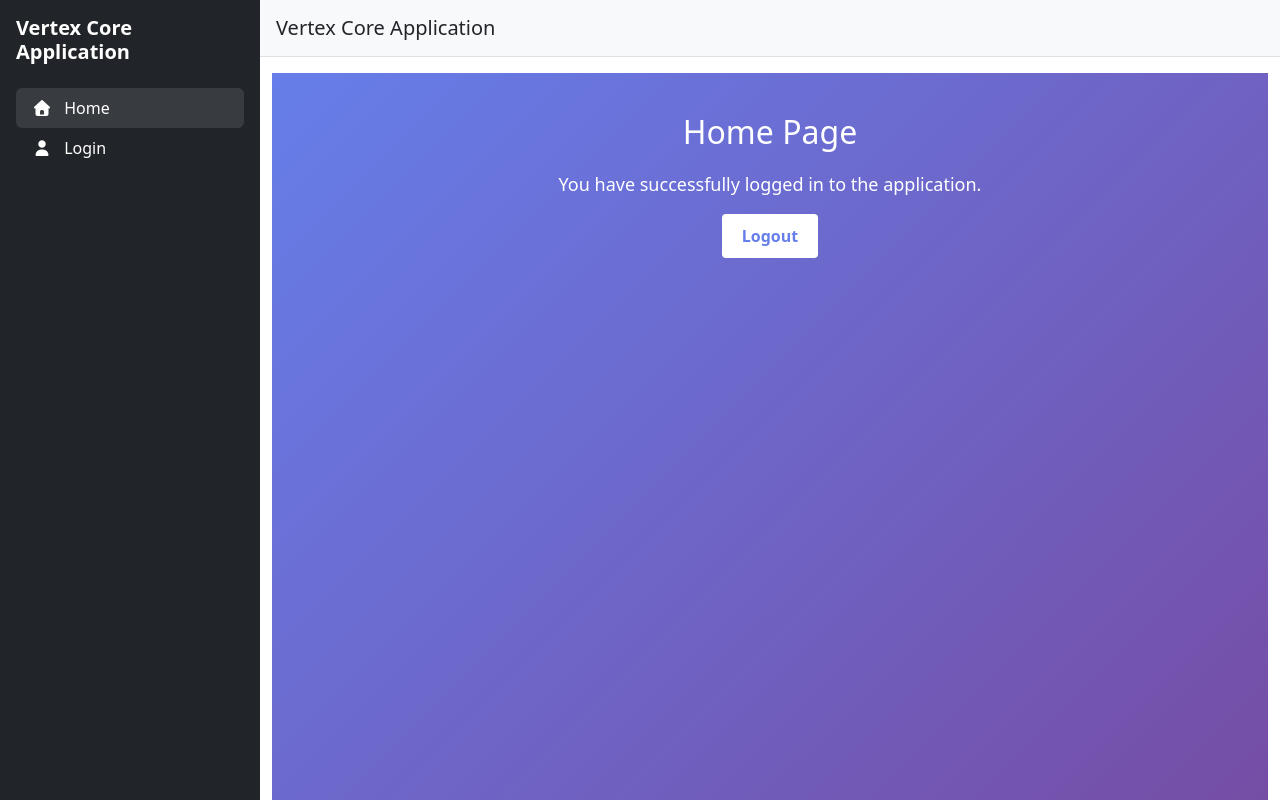
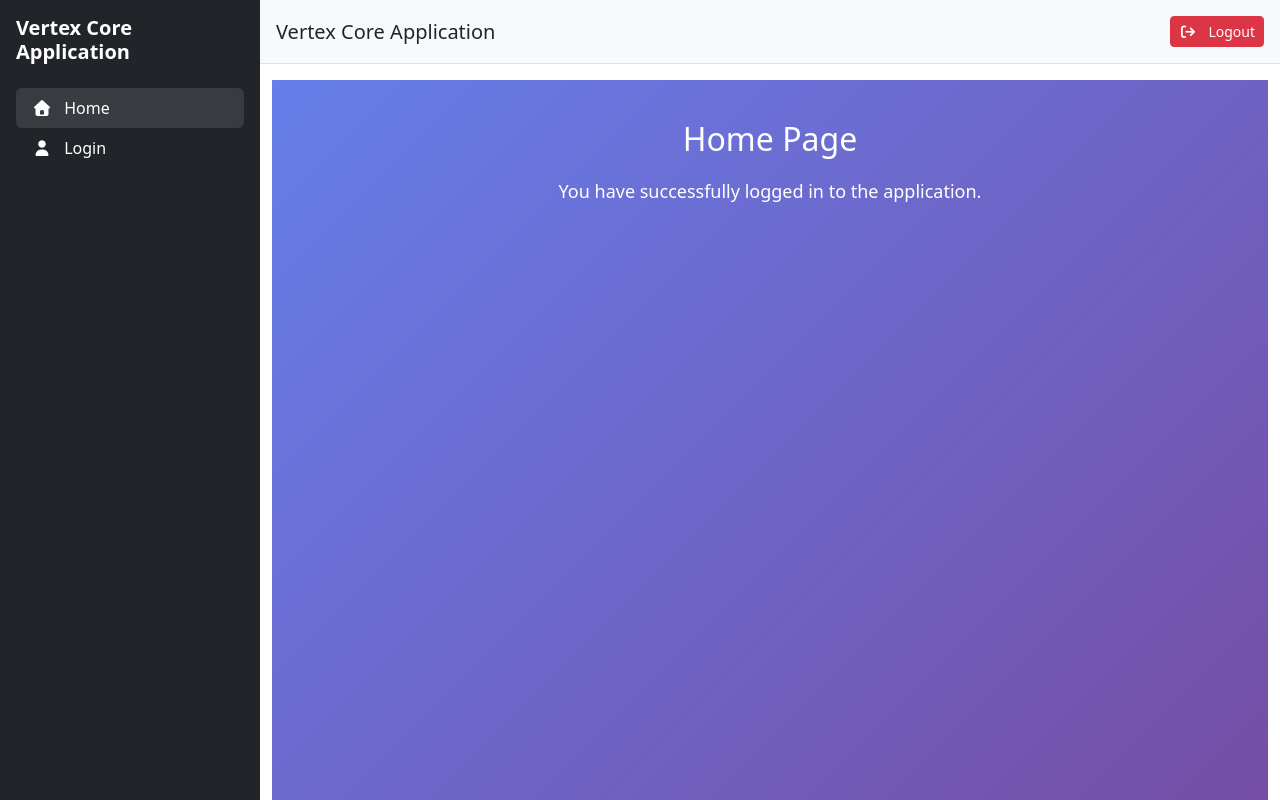
Before and after one commit to abdulrehmanlatif77-design/vertex-auth-app, an Angular app: page /home in a window 1280 px wide. Shown: the top 800 px of the page. Built offline with nearby package versions, Linux system fonts and the light colour scheme; sample sign-in values are in the browser's storage.

Commit message:
Placed logout in the layout component

```diff
--- a/src/app/components/home/home.html
+++ b/src/app/components/home/home.html
@@ -2,6 +2,5 @@
   <div class="content">
     <h2>Home Page</h2>
     <p>You have successfully logged in to the application.</p>
-    <button (click)="onLogout()" class="logout-btn">Logout</button>
   </div>
 </div>
--- a/src/app/components/layout/layout.html
+++ b/src/app/components/layout/layout.html
@@ -20,8 +20,12 @@
 
   <!-- Main content area -->
   <div class="content flex-grow-1 d-flex flex-column">
-    <header class="app-header border-bottom p-3 bg-light">
+    <header class="app-header border-bottom p-3 bg-light d-flex justify-content-between align-items-center">
       <h1 class="h5 mb-0">Vertex Core Application</h1>
+      <button class="btn btn-danger btn-sm" (click)="logout()">
+        <i class="fa fa-sign-out me-2"></i>
+        Logout
+      </button>
     </header>
     <main class="app-main container-fluid py-3 flex-grow-1">
       <router-outlet></router-outlet>
--- a/src/app/components/layout/layout.ts
+++ b/src/app/components/layout/layout.ts
@@ -1,6 +1,7 @@
-import { Component } from '@angular/core';
+import { Component, inject } from '@angular/core';
 import { CommonModule } from '@angular/common';
-import { RouterLink, RouterLinkActive, RouterOutlet } from '@angular/router';
+import { RouterLink, RouterLinkActive, RouterOutlet, Router } from '@angular/router';
+import { AuthService } from '../../services/auth';
 
 @Component({
   selector: 'app-layout',
@@ -9,4 +10,12 @@ import { RouterLink, RouterLinkActive, RouterOutlet } from '@angular/router';
   templateUrl: './layout.html',
   styleUrl: './layout.css'
 })
-export class LayoutComponent {}
+export class LayoutComponent {
+  private authService = inject(AuthService);
+  private router = inject(Router);
+
+  logout(): void {
+    this.authService.logout();
+    this.router.navigate(['/login']);
+  }
+}
```
